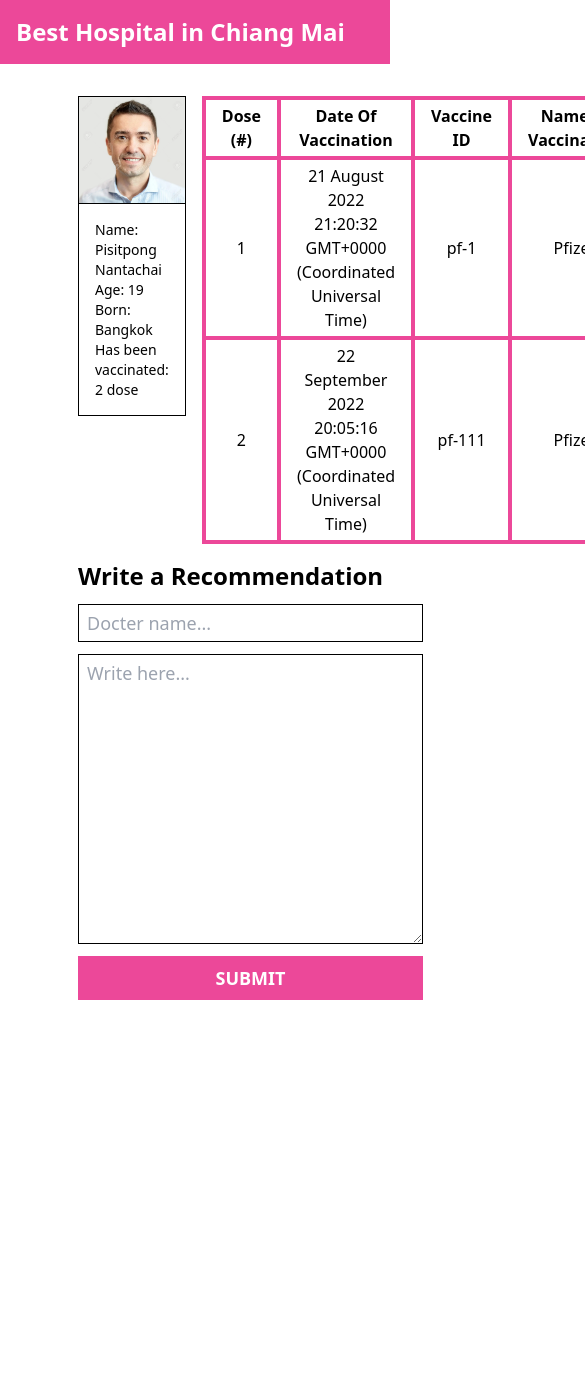
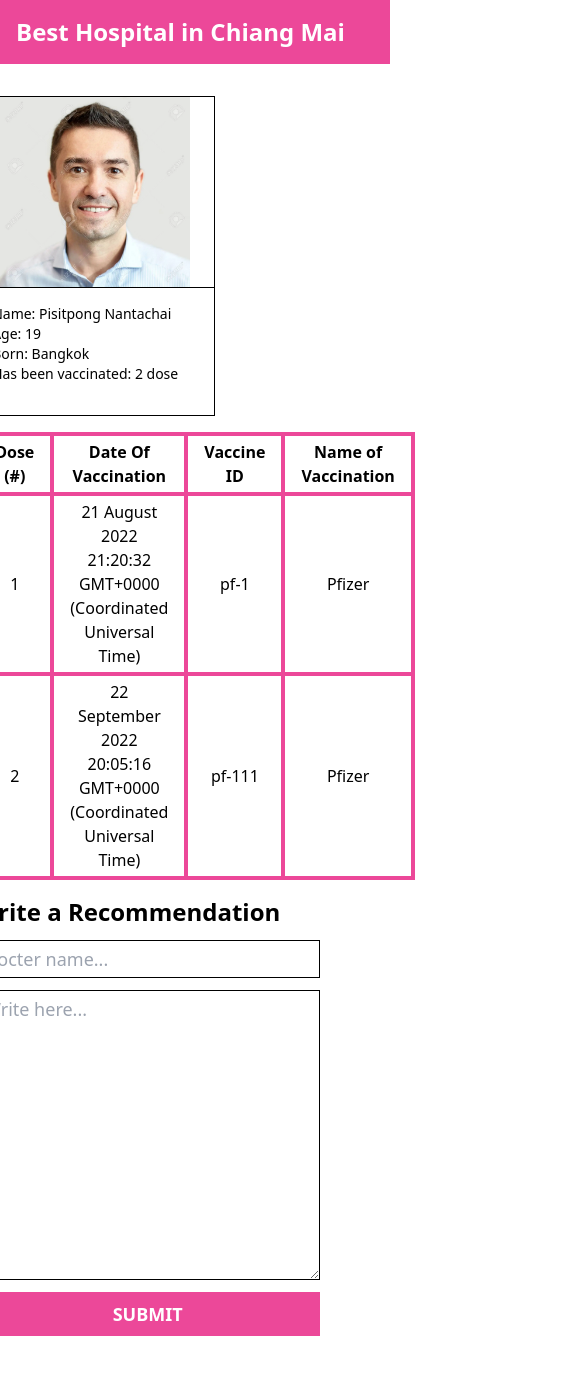
Before and after one commit to nutchayaporn-b/SE331-2022-Project-1, a Vue app: page /vaccine-history/1 in a window 390 px wide. Shown: the top 1374 px of the page, 585 px wide, since content can reach past the window. Before the commit the page ends 1032 px from the top, so only its background shows below. Built offline with nearby package versions, Linux system fonts and the light colour scheme.

Commit message:
Change css to be a bit more responsive

```diff
--- a/src/components/RecommendationForm.vue
+++ b/src/components/RecommendationForm.vue
@@ -1,5 +1,5 @@
 <template>
-  <div class="flex w-[25%]">
+  <div class="flex sm:w-[25%]">
     <div class="flex-col flex gap-3">
       <h4 class="text-2xl font-bold">Write a Recommendation</h4>
       <input
--- a/src/components/RecommendationList.vue
+++ b/src/components/RecommendationList.vue
@@ -1,10 +1,10 @@
 <template>
-  <div class="flex flex-col overflow-y-scroll w-[58%] px-6 py-2 gap-6">
+  <div class="flex flex-col sm:w-[58%] px-6 py-2 gap-6">
     <template v-for="recommendation in recommendations">
       <div class="flex-col flex" v-if="userId == recommendation.userId">
         <div class="flex border-solid border-black border w-full">
           <h4 class="bg-gray-200 px-4 py-2 border-solid border-black border-r">DOCTER NAME</h4>
-          <p class="flex items-center px-3">{{ recommendation.docterName }}</p>
+          <p class="flex items-center px-3 break-words">{{ recommendation.docterName }}</p>
         </div>
         <div class="border-solid border-black border-b border-l border-r px-4 py-2 break-words">
           {{ recommendation.recommendation }}
--- a/src/views/VaccineHistory.vue
+++ b/src/views/VaccineHistory.vue
@@ -1,6 +1,6 @@
 <template>
-  <div class="flex flex-col w-[60%]">
-    <div class="flex gap-4">
+  <div class="flex flex-col md:w-[60%]">
+    <div class="flex flex-col sm:flex-row gap-4">
       <UserCard
         :name="user.name"
         :surname="user.surname"
@@ -25,7 +25,7 @@
         />
       </table>
     </div>
-    <div class="h-100 flex mt-4 w-full">
+    <div class="h-100 flex flex-col sm:flex-row mt-4 w-full">
       <RecommendationForm :userId="user.id" @add="addRecommendation" />
       <RecommendationList :recommendations="recommendations" :userId="user.id" />
     </div>
```
